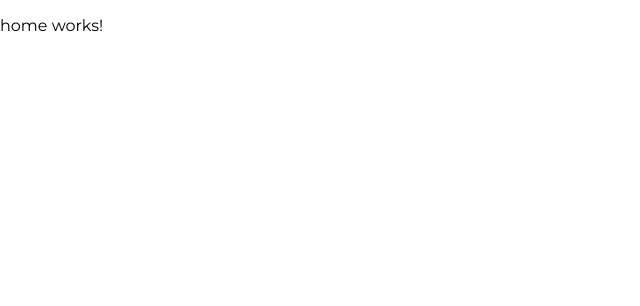
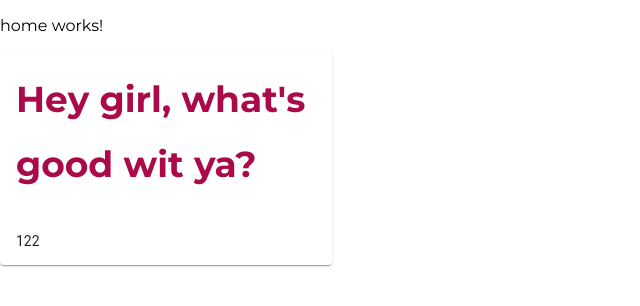
Before and after one commit to awalton3/storyLine-db, an Angular app in the folder storyLine/: page /home in a window 1280 px wide. Shown: the top 306 px of the page, without its empty margins (0-640 px from the left). Built offline with nearby package versions, Linux system fonts and the light colour scheme; no server answers.

Commit message:
work on cards

```diff
--- a/storyLine/src/app/home/home.component.css
+++ b/storyLine/src/app/home/home.component.css
@@ -0,0 +1,19 @@
+.one-liner-card {
+  width: 300px;
+}
+
+.one-liner-card-content {
+  font-size: 36px;
+  font-weight: 800;
+  line-height: 65px;
+  font-family: 'Montserrat', sans-serif !important;
+  color: #ab0a4a
+}
+
+.votes-container {
+  background-color: #ab0a4a
+  position: absolute;
+  bottom: 0;
+  right: 0;
+  color:
+}
--- a/storyLine/src/app/home/home.component.html
+++ b/storyLine/src/app/home/home.component.html
@@ -1 +1,16 @@
 <p>home works!</p>
+
+<mat-card class="one-liner-card">
+  <mat-card-content>
+    <!-- <p>
+    Hey girl, what's good wit ya?  Lorem ipsum dolor Hey girl, what's good wit ya?  Lorem ipsum dolor Hey girl, what's good wit ya?  Lorem ipsum dolor
+    </p> -->
+    <p class="one-liner-card-content">
+      Hey girl, what's good wit ya?
+    </p>
+    <div class="votes-container">
+      122
+    </div>
+  </mat-card-content>
+
+</mat-card>
--- a/storyLine/src/app/home/home.component.ts
+++ b/storyLine/src/app/home/home.component.ts
@@ -1,4 +1,5 @@
 import { Component, OnInit } from '@angular/core';
+
 
 @Component({
   selector: 'app-home',
--- a/storyLine/src/app/login/login.component.html
+++ b/storyLine/src/app/login/login.component.html
@@ -22,8 +22,8 @@
 
     <form [formGroup]="loginForm" fxLayout="column" fxLayoutAlign="center center">
       <mat-form-field floatLabel="never" class="auth-input" fxLayoutAlign="start start">
-        <input matInput formControlName="email" type="email" placeholder="Email" class="auth-input-field" fxLayoutAlign="center center">
-        <span matPrefix><i class="material-icons auth-input-field-icon" fxLayoutAlign="center center">email</i></span>
+        <input matInput formControlName="username" type="text" placeholder="Username" class="auth-input-field" fxLayoutAlign="center center">
+        <span matPrefix><i class="material-icons auth-input-field-icon" fxLayoutAlign="center center">person</i></span>
       </mat-form-field>
       <mat-form-field floatLabel="never" class="auth-input" fxLayoutAlign="start start">
         <input matInput formControlName="password" type="password" placeholder="Password" class="auth-input-field" fxLayoutAlign="center center">
@@ -32,7 +32,7 @@
       </mat-form-field>
       <button (click)="onSubmit()" mat-raised-button color="accent" class="action-button">LOGIN</button>
       <br>
-      <p class="auth-switch-prompt">Don't have an account, register here.</p>
+      <p class="auth-switch-prompt">Don't have an account? Register here!</p>
     </form>
 
   </div>
--- a/storyLine/src/app/login/login.component.ts
+++ b/storyLine/src/app/login/login.component.ts
@@ -19,14 +19,15 @@ export class LoginComponent implements OnInit {
 
   initForm() {
     this.loginForm = new FormGroup({
-      'email': new FormControl(null, [ Validators.email ]),
+      'username': new FormControl(null),
       'password': new FormControl(null, [ Validators.required ])
     });
   }
 
   onSubmit() {
-    sessionStorage.setItem('username', this.loginForm.value.email);
-    this.router.navigate(['./home'])
+    console.log(this.loginForm);
+    sessionStorage.setItem('username', this.loginForm.value.username);
+    this.router.navigate(['./home']);
   }
 
 }
```
Also changed, not shown: storyLine/src/app/app.module.ts (+7 -2 lines).
